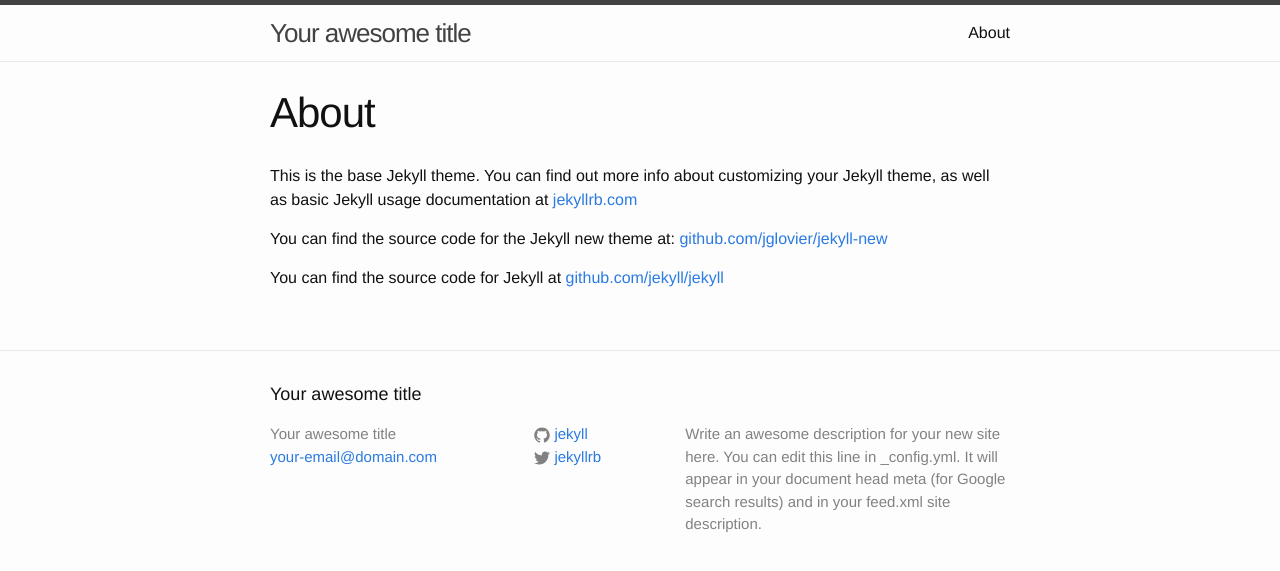
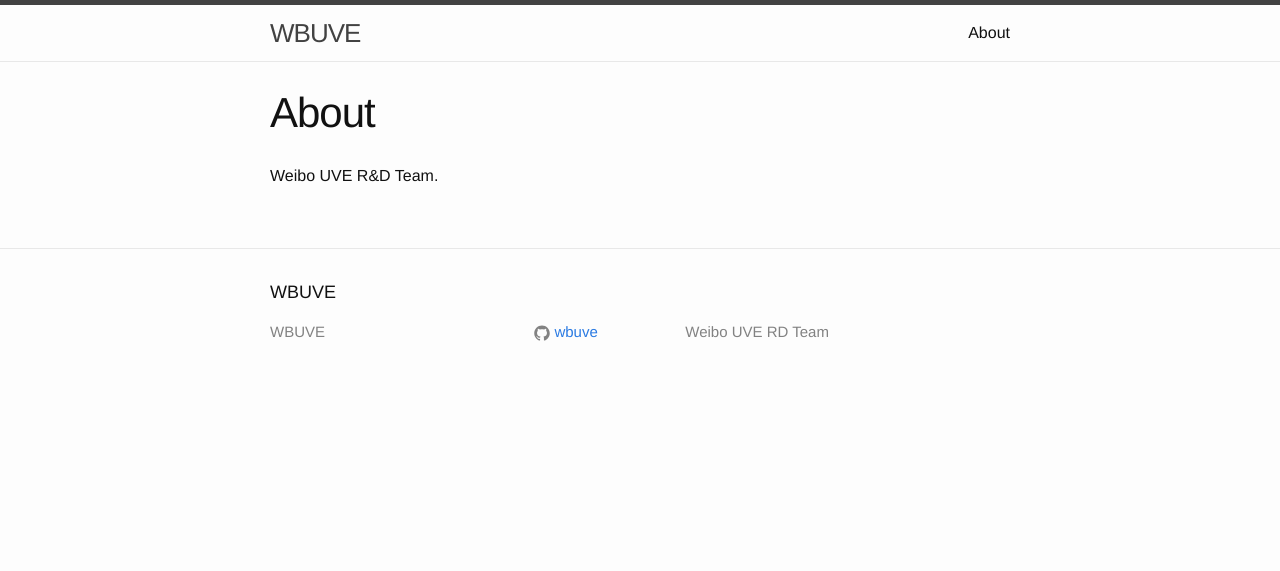
Before and after one commit to lution/uveio.github.io, a Jekyll site: the page built from about.md, in a window 1280 px wide. Shown: the top 571 px of the page. Built offline with Jekyll 4.4.1, drawn with Linux system fonts in a browser that asks for light colours.

Commit message:
updated: config

```diff
--- a/_config.yml
+++ b/_config.yml
@@ -1,14 +1,12 @@
 # Site settings
-title: Your awesome title
-email: your-email@domain.com
+title: WBUVE
+#email: your-email@domain.com
 description: > # this means to ignore newlines until "baseurl:"
-  Write an awesome description for your new site here. You can edit this
-  line in _config.yml. It will appear in your document head meta (for
-  Google search results) and in your feed.xml site description.
+    Weibo UVE RD Team
 baseurl: "" # the subpath of your site, e.g. /blog/
-url: "http://yourdomain.com" # the base hostname & protocol for your site
-twitter_username: jekyllrb
-github_username:  jekyll
+url: "http://wbuve.github.io" # the base hostname & protocol for your site
+#twitter_username: jekyllrb
+github_username:  wbuve
 
 # Build settings
 markdown: kramdown
--- a/about.md
+++ b/about.md
@@ -4,8 +4,4 @@
 permalink: /about/
 ---
 
-This is the base Jekyll theme. You can find out more info about customizing your Jekyll theme, as well as basic Jekyll usage documentation at [jekyllrb.com](http://jekyllrb.com/)
-
-You can find the source code for the Jekyll new theme at: [github.com/jglovier/jekyll-new](https://github.com/jglovier/jekyll-new)
-
-You can find the source code for Jekyll at [github.com/jekyll/jekyll](https://github.com/jekyll/jekyll)
+Weibo UVE R&D Team.
```
